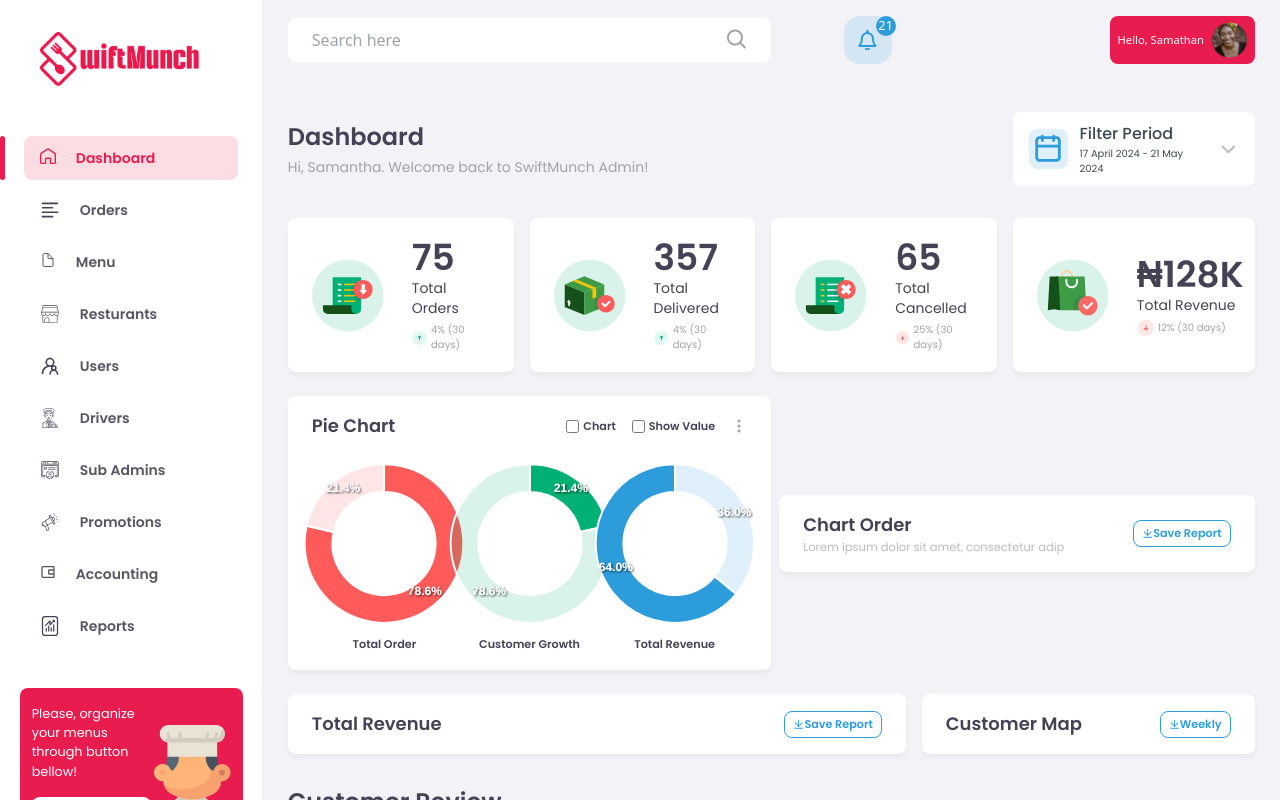
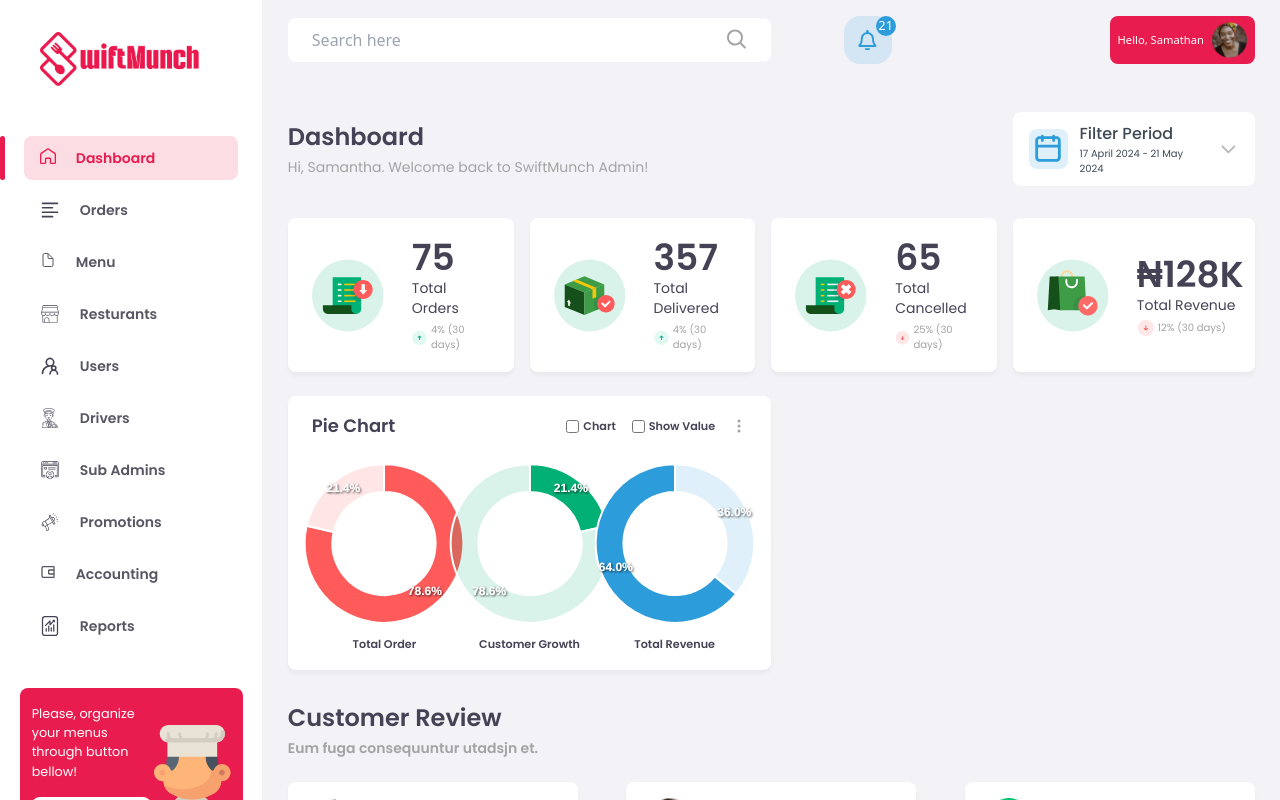
Before and after one commit to Toymat01/swiftMunch_admin, a Next.js app: page / in a window 1280 px wide. Built offline with nearby package versions, Linux system fonts and the light colour scheme; sample sign-in values are in the browser's storage.

Commit message:
removed charts for now

```diff
--- a/app/(dashboard)/page.tsx
+++ b/app/(dashboard)/page.tsx
@@ -251,8 +251,8 @@ export default function Home() {
               </div>
             </div>
           </div>
-          <Card width="w-full xl:w-1/2">
-            <div className="top flex justify-between items-center w-full text-grey3 px-6">
+          <Card width="w-full xl:w-1/2 hidden">
+            <div className="top flex justify-between items-center w-full text-grey3 px-6 " >
               <div>
                 <p className="text-lg font-bold">Chart Order</p>
                 <p className="text-[0.72rem] text-[#B9BBBD]">Lorem ipsum dolor sit amet, consectetur adip</p>
@@ -266,6 +266,7 @@ export default function Home() {
             </div>
             <div className="charts flex justify-between items-center w-full mt-4 text-grey3 font-bold text-sm px-2">
               <div className="chart w-full">
+
                 {/*  <ReactApexChart options={{
                   legend: {
                     show: false,
@@ -289,7 +290,7 @@ export default function Home() {
             </div>
           </Card>
         </section>
-        <section className="flex justify-between items-center mt-6 gap-x-4" >
+        <section className="justify-between items-center mt-6 gap-x-4 hidden" >
           <Card width="w-full md:w-[55%] xl:w-[65%]">
             <div className="top flex justify-between items-center w-full text-grey3 px-6">
               <div>
```
